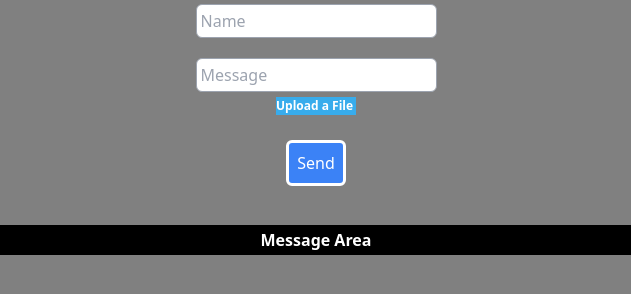
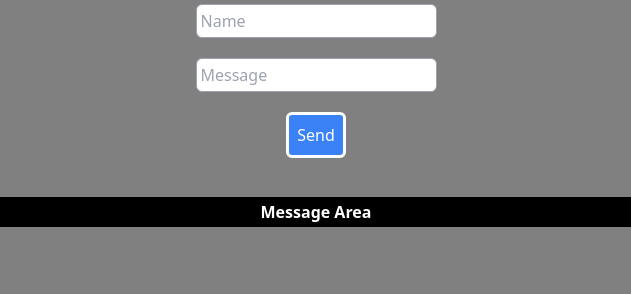
Before and after one commit to CJ-47/ChatApp, a website: page index.html in a window 1280 px wide. Shown: the part 154-448 px from the top of the page, 324-955 px from the left. Drawn offline with nearby package versions, Linux system fonts and the light colour scheme; no server answers.

Commit message:
ChatApp using Socket.io

```diff
--- a/index.html
+++ b/index.html
@@ -3,6 +3,7 @@
 
 <head>
 	<title>Chat app using Socket IO and Node JS</title>
+<link rel="icon" type="image/x-icon" href="https://img.icons8.com/?size=512&id=D6fq9I7xyv5X&format=png">
 	<script src="https://cdn.tailwindcss.com"></script>
 </head>
 
@@ -36,7 +37,7 @@
 			type="text"
 			placeholder="Message"
 			id="message">
-            <div style="width: 90px; background-color:#38ACEC ; color: white; border:  5px gray solid;font-size: 12px;font-weight: bold;"><a href="https://drive-clone-2884e.web.app/" target="_blank">Upload a File</a></div>
+
             <button class="bg-blue-500 rounded-md p-2
 					text-white mt-5" style="border:3px white solid;">
 			Send
```
Also changed, not shown: Output/User Validation.PNG (added), Output/User1.PNG (added), Output/form validation.PNG (deleted), Output/homepage.PNG, Output/upld2.PNG (deleted), Output/upld3.PNG (deleted), Output/upload file.PNG (deleted), Output/user 1.PNG (deleted), Output/user 2.PNG.
